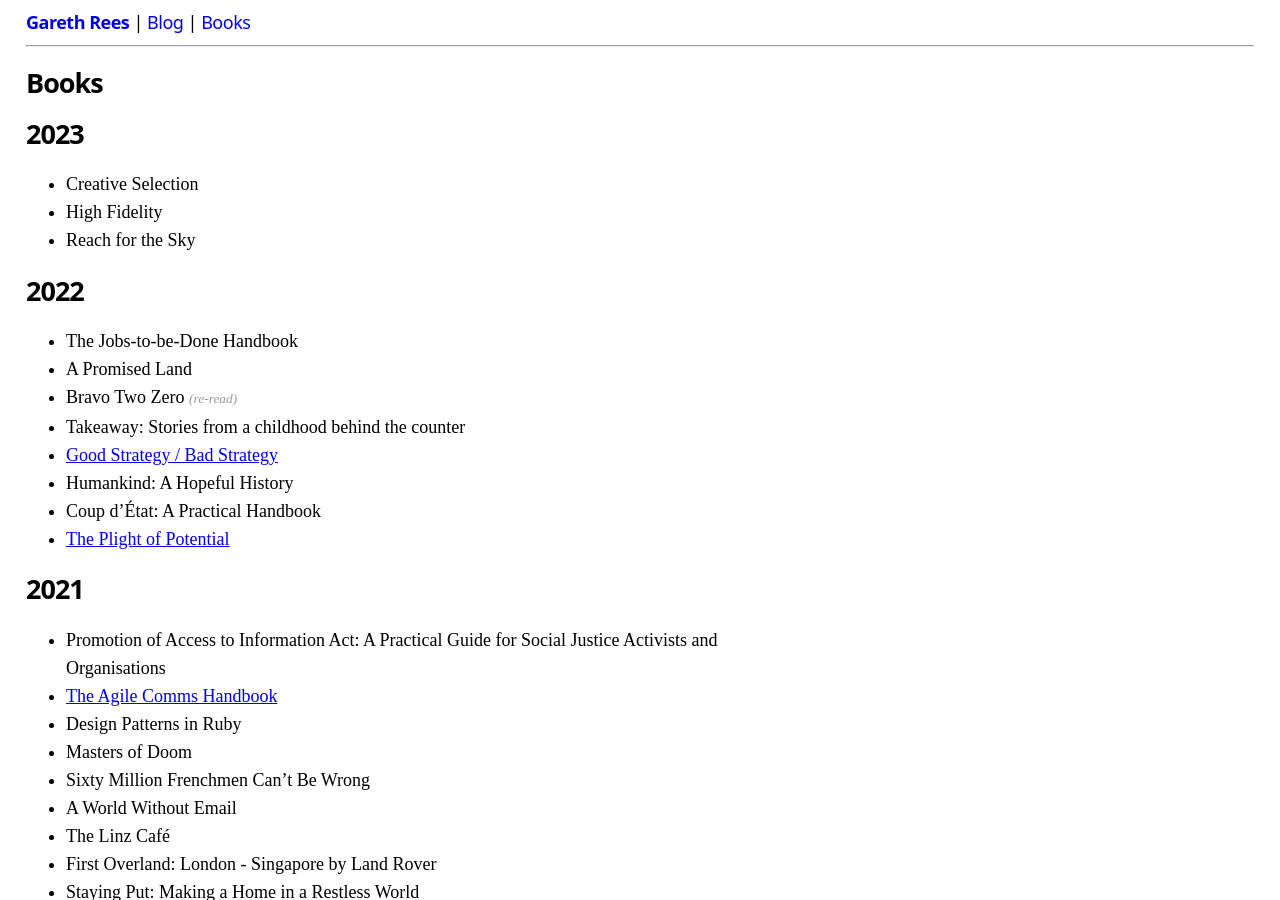
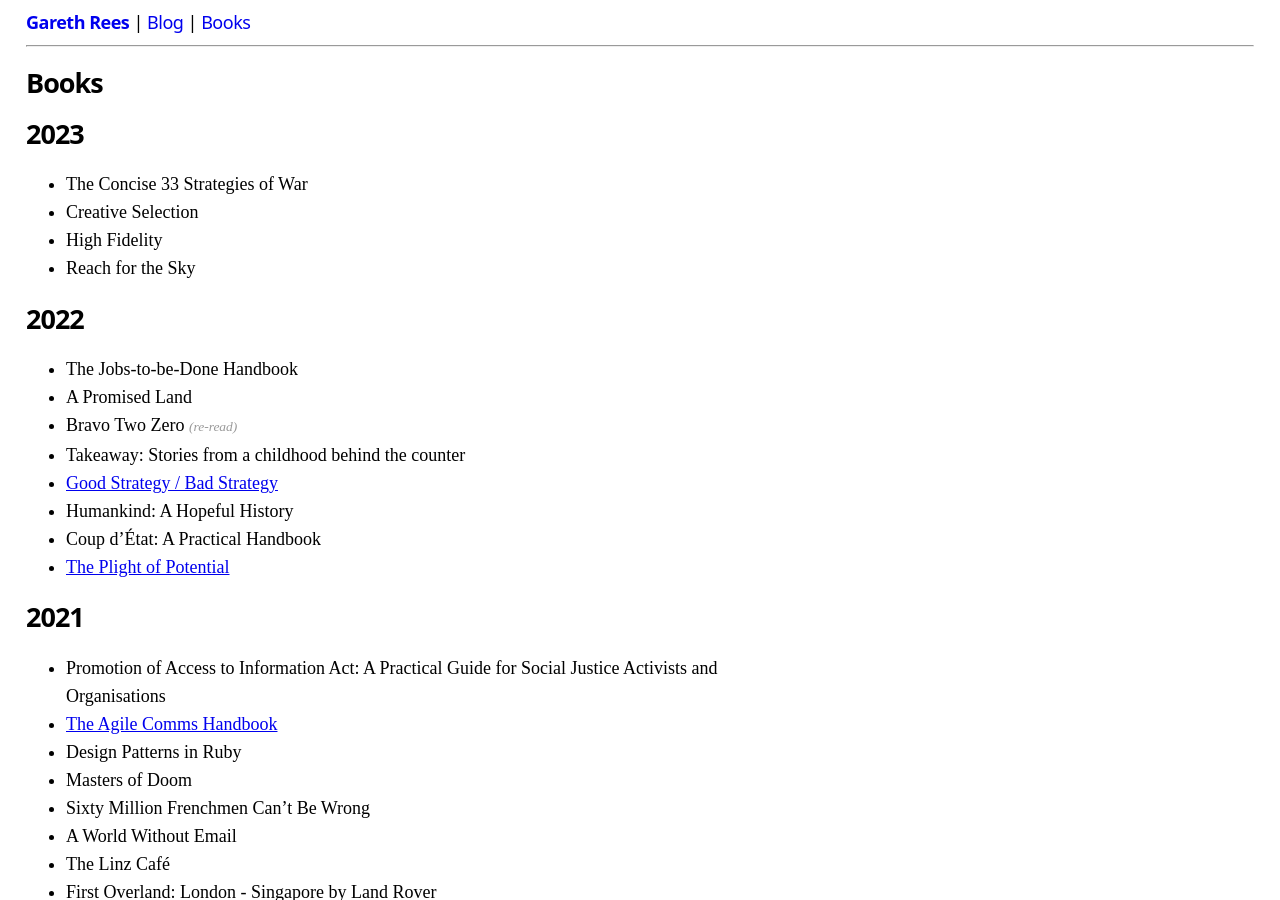
Before and after one commit to garethrees/garethrees.github.com, a Jekyll site: the page built from books.html, in a window 1280 px wide and 900 px high. Built offline with Jekyll 4.4.1, drawn with Linux system fonts in a browser that asks for light colours.

Commit message:
Update books

```diff
--- a/_data/books.yml
+++ b/_data/books.yml
@@ -1,4 +1,5 @@
 2023:
+- title: The Concise 33 Strategies of War
 - title: Creative Selection
 - title: High Fidelity
 - title: Reach for the Sky
```
